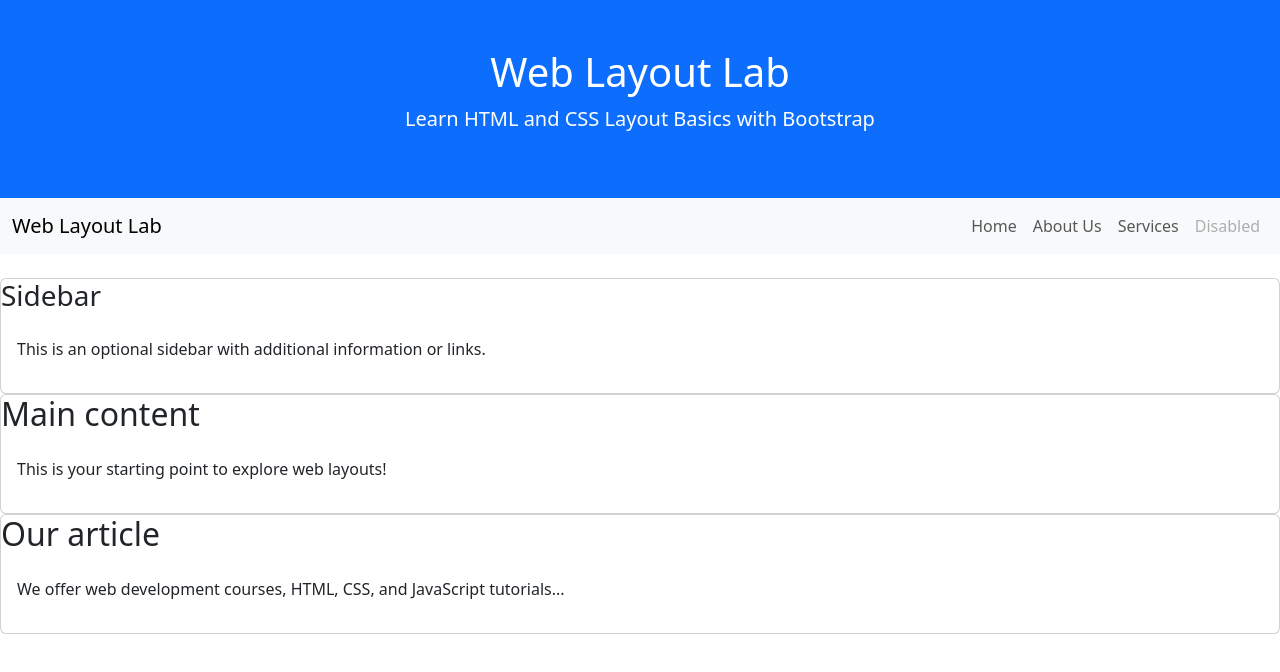
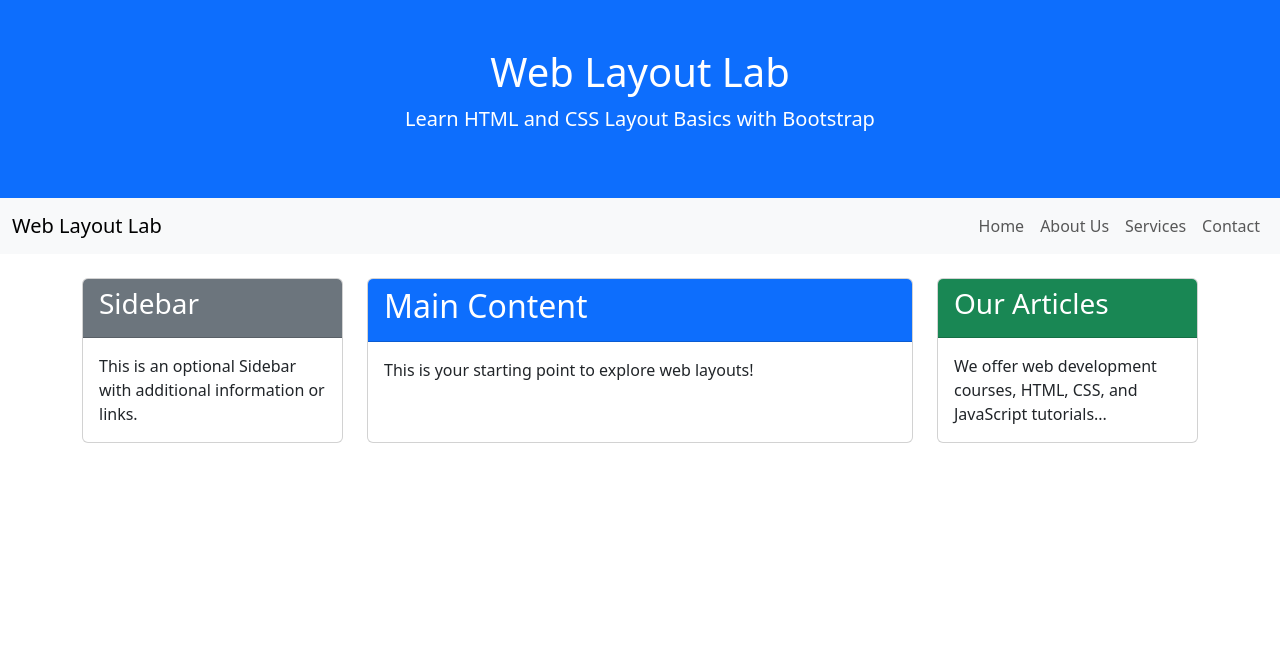
Before and after one commit to bricio-imbiki/w2_html_layout, a plain HTML site: page index.html in a window 1280 px wide. Drawn offline with nearby package versions, Linux system fonts and the light colour scheme.

```diff
--- a/index.html
+++ b/index.html
@@ -32,62 +32,57 @@
                     <a class="nav-link" href="#services">Services</a>
                 </li>
                 <li class="nav-item">
-                    <a class="nav-link disabled" href="#">Disabled</a>
+                    <a class="nav-link " href="#">Contact</a>
                 </li>
             </ul>
         </div>
     </div>
 </nav>
-
-
   <div>
     <!-- Create the Content Layout Using the Grid System -->
-    <div>
-      <!-- sider bar  -->
-      <div>
+   <div class="container">
+    <div class="row">
+        <!-- Sidebar -->
+        <div class="col-md-3">
             <div class="card h-100">
                  <!-- Style -->
-          <div>
+                <div class="card-header bg-secondary text-white">
                     <h3>Sidebar</h3>
                 </div>
                 <div class="card-body">
-            <p>This is an optional sidebar with additional information or links.</p>
+                    <p class="card-text">This is an optional Sidebar with additional information or links.</p>
                 </div>
             </div>
         </div>
-
-      <!-- main content  -->
-      <div>
+        <!-- Main Content -->
+        <div class="col-md-6">
             <div class="card h-100">
                  <!-- Style -->
-          <div>
-            <h2>Main content</h2>
+                <div class="card-header bg-primary text-white">
+                    <h2>Main Content</h2>
                 </div>
                 <div class="card-body">
-            <p>This is your starting point to explore web layouts!</p>
+                    <p class="card-text">This is your starting point to explore web layouts!</p>
                 </div>
             </div>
         </div>
-
-      <!-- articles -->
-      <div class="col">
+        <!-- Articles -->
+        <div class="col-md-3">
             <div class="card h-100">
                  <!-- Style -->
-          <div >
-            <h2>Our article</h2>
+                <div class="card-header bg-success text-white">
+                    <h3>Our Articles</h3>
                 </div>
                 <div class="card-body">
-            <p>We offer web development courses, HTML, CSS, and JavaScript tutorials...</p>
+                    <p class="card-text">We offer web development courses, HTML, CSS, and JavaScript tutorials...</p>
+                </div>
             </div>
         </div>
     </div>
 </div>
   </div>
 
-  <!-- Create the Footer and style with bootstrap classes
-
-
-  -->
+  <!-- Create the Footer and style with bootstrap classes -->
 
   <script src="https://cdn.jsdelivr.net/npm/bootstrap@5.3.3/dist/js/bootstrap.bundle.min.js" integrity="sha384-YvpcrYf0tY3lHB60NNkmXc5s9fDVZLESaAA55NDzOxhy9GkcIdslK1eN7N6jIeHz" crossorigin="anonymous"></script>
 </html>
```
Lines whose indentation alone changed are shown as unchanged.
